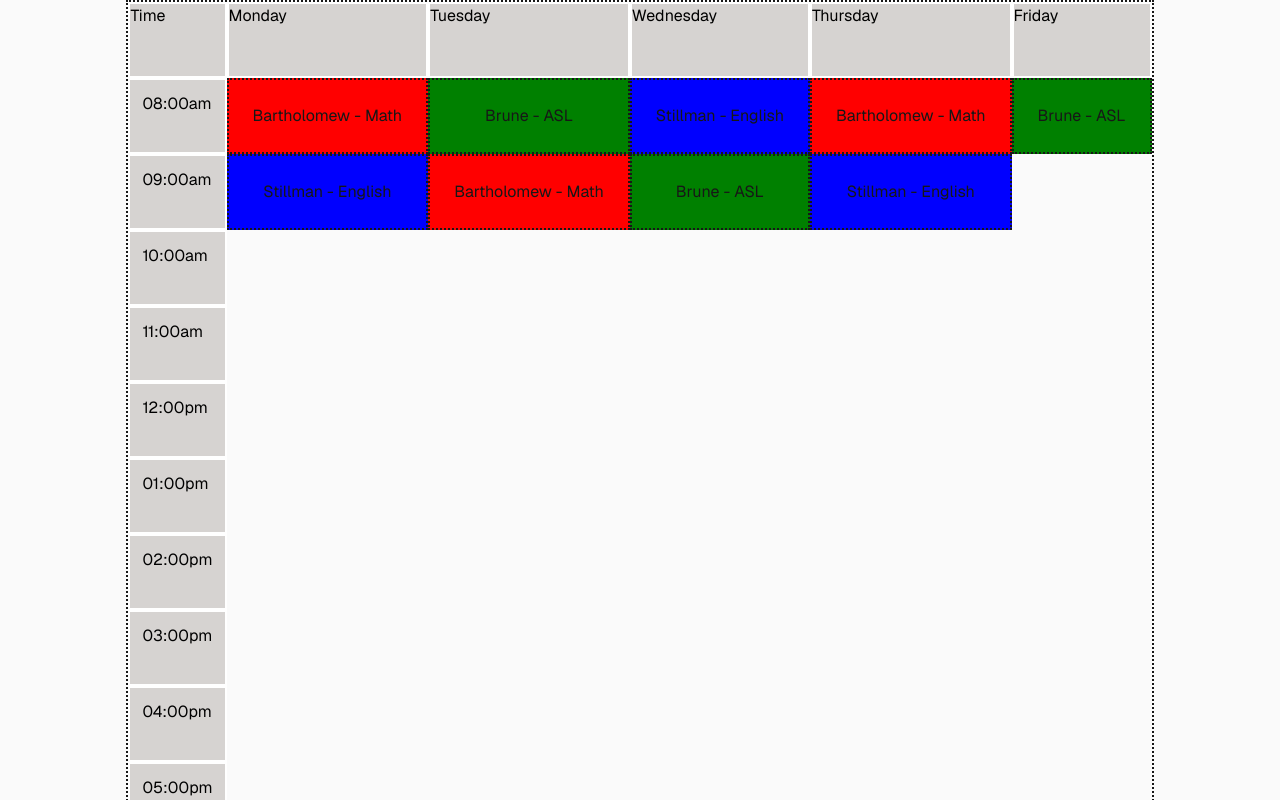
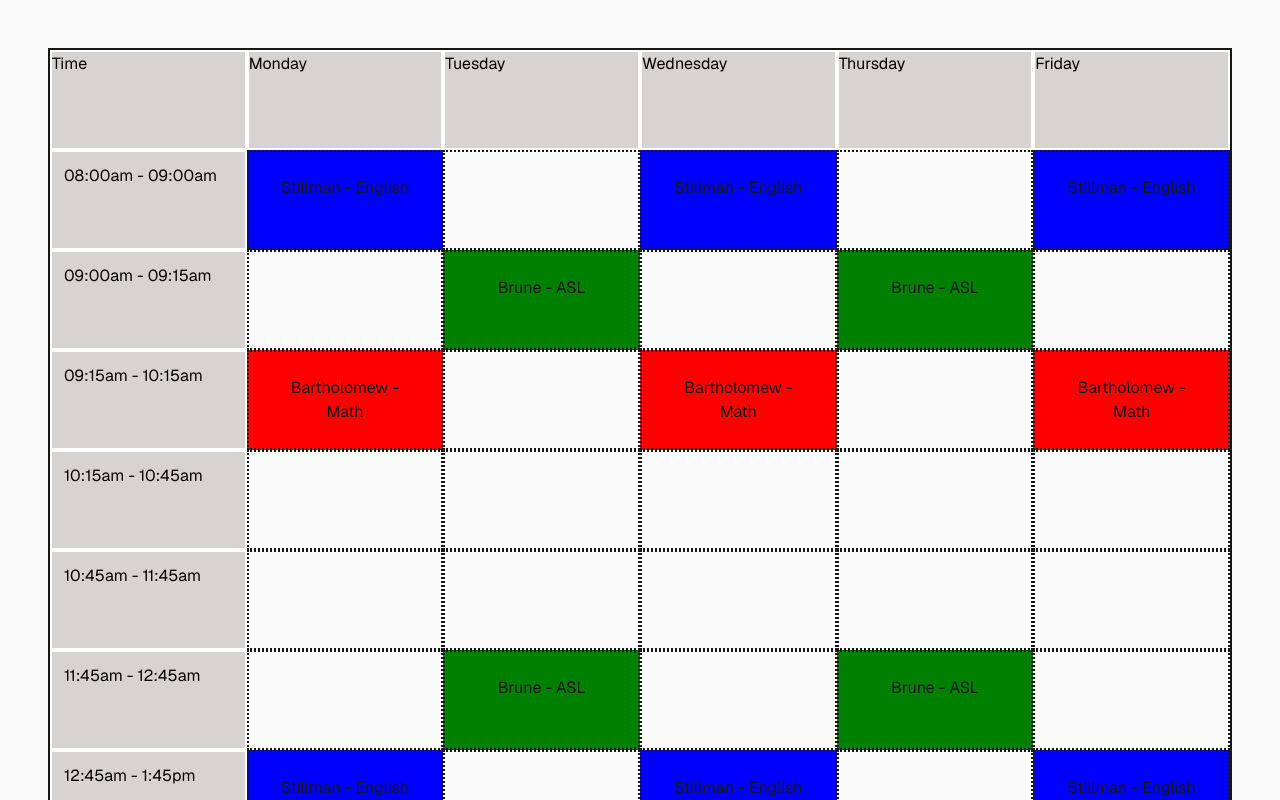
Before and after one commit to ShadowArcher289/stp-scheduler, a Next.js app in the folder stp-scheduler-frontend/: page / in a window 1280 px wide. Shown: the top 800 px of the page. Built offline with nearby package versions, Linux system fonts and the light colour scheme.

Commit message:
updated .json file format and implemented the schedule to place items in individual timeslots. Bug: each item can only be in one timeslot, which would mean only one teacher teaching at a given time which does not make sense

```diff
--- a/stp-scheduler-frontend/app/page.tsx
+++ b/stp-scheduler-frontend/app/page.tsx
@@ -1,7 +1,7 @@
 import localData from "../data/SchedulerData.json";
 import Section from "./sectionCard"
 
-const times = [
+const times = [ // unused
     { id: 0, hour: '08', timeOfDay: "am"},
     { id: 1, hour: '09', timeOfDay: "am"},
     { id: 2, hour: '10', timeOfDay: "am"},
@@ -12,15 +12,45 @@ const times = [
     { id: 7, hour: '03', timeOfDay: "pm"},
     { id: 8, hour: '04', timeOfDay: "pm"},
     { id: 9, hour: '05', timeOfDay: "pm"},
-  ]
+  ];
+
+  /**
+   * The number of sections in the grid.
+   */
+  var SectionCount = localData.sections.length;
+
+  /**
+   * Converts time from military time(ex: 13:00) to civilian time(ex: 1:00pm)
+   * @param time string
+   * @returns string
+   */
+  function militaryToCivilianTime(time: string): string{
+    var splitTime = time.split(":");
+    var suffix = "am";
+    if(parseInt(splitTime[0]) > 12){
+      splitTime[0] = (parseInt(splitTime[0]) - 12).toString();
+      suffix = "pm";
+    }
+    return splitTime.join(":") + suffix;
+  }
+
+  /**
+   * Returns the number of empty spaces in the grid.
+   * @returns number
+   */
+  function getEmptySpacesCount(): number{
+    return 41 - SectionCount;
+  }
 
 export default function Home() {
+  SectionCount = localData.sections.length;
   return (
     // table to put all the sections in the day
     // Sections to put in each table that require data to display
-    <section className="flex min-h-screen items-center justify-center bg-zinc-50 font-sans dark:bg-black">
-      <div id="schedule" className="grid grid-cols-[1fr,2fr,2fr,2fr,2fr,2fr] grid-rows-10 grid-flow-dense w-auto border-2 border-dotted">
+    <section className="flex min-h-screen items-center justify-center p-12 bg-zinc-50 font-sans dark:bg-black">
+      <div id="schedule" className="grid grid-cols-6 grid-rows-12 grid-flow-dense w-auto border-2 border-solid">
 
+        {/* Headers */}
         <h4 className="col-start-1 col-span-1 bg-stone-300 text-black border-2 border-white">Time</h4>
         <h4 className="col-start-2 col-span-1 bg-stone-300 text-black border-2 border-white">Monday</h4>
         <h4 className="col-start-3 col-span-1 bg-stone-300 text-black border-2 border-white">Tuesday</h4>
@@ -28,79 +58,19 @@ export default function Home() {
         <h4 className="col-start-5 col-span-1 bg-stone-300 text-black border-2 border-white">Thursday</h4>
         <h4 className="col-start-6 col-span-1 bg-stone-300 text-black border-2 border-white">Friday</h4>
 
-        {times.map(time => (
-          <div key={time.id} className="p-3 col-start-1 col-span-1 bg-stone-300 text-black border-2 border-white">{time.hour}:00{time.timeOfDay}</div>
+        {/* Fill in the time on the left */}
+        {localData.timeBlock.map(time => (
+          <div key={time.id} className="p-3 col-start-1 col-span-1 bg-stone-300 text-black border-2 border-white">{militaryToCivilianTime(time.start)} - {militaryToCivilianTime(time.end)}</div>
         ))}
-        {/* <div className="col-start-1 col-span-1">8:00am</div>
-        <div className="col-start-1 col-span-1">9:00am</div>
-        <div className="col-start-1 col-span-1">10:00am</div>
-        <div className="col-start-1 col-span-1">11:00am</div>
-        <div className="col-start-1 col-span-1">12:00am</div>
-        <div className="col-start-1 col-span-1">1:00pm</div>
-        <div className="col-start-1 col-span-1">2:00pm</div>
-        <div className="col-start-1 col-span-1">3:00pm</div>
-        <div className="col-start-1 col-span-1">4:00pm</div>
-        <div className="col-start-1 col-span-1">5:00pm</div> */}
 
+        {/* Fill in sections */}
         {localData.sections.map((section, index) => (
           <Section key={index} id={section.id} subject={section.subject} level={section.level} timeBlockId={section.timeBlockId} days={section.days} studentIds={section.studentIds} teacherId={section.teacherId}></Section>
         ))}
 
-        {/*
-        <div className="col-start-2 col-span-1">8:00am</div>
-        <div className="col-start-2 col-span-1">9:00am</div>
-        <div className="col-start-2 col-span-1">10:00am</div>
-        <div className="col-start-2 col-span-1">11:00am</div>
-        <div className="col-start-2 col-span-1">12:00am</div>
-        <div className="col-start-2 col-span-1">1:00pm</div>
-        <div className="col-start-2 col-span-1">2:00pm</div>
-        <div className="col-start-2 col-span-1">3:00pm</div>
-        <div className="col-start-2 col-span-1">4:00pm</div>
-        <div className="col-start-2 col-span-1">5:00pm</div>
-
-        <div className="col-start-3 col-span-1">8:00am</div>
-        <div className="col-start-3 col-span-1">9:00am</div>
-        <div className="col-start-3 col-span-1">10:00am</div>
-        <div className="col-start-3 col-span-1">11:00am</div>
-        <div className="col-start-3 col-span-1">12:00am</div>
-        <div className="col-start-3 col-span-1">1:00pm</div>
-        <div className="col-start-3 col-span-1">2:00pm</div>
-        <div className="col-start-3 col-span-1">3:00pm</div>
-        <div className="col-start-3 col-span-1">4:00pm</div>
-        <div className="col-start-3 col-span-1">5:00pm</div>
-
-        <div className="col-start-4 col-span-1">8:00am</div>
-        <div className="col-start-4 col-span-1">9:00am</div>
-        <div className="col-start-4 col-span-1">10:00am</div>
-        <div className="col-start-4 col-span-1">11:00am</div>
-        <div className="col-start-4 col-span-1">12:00am</div>
-        <div className="col-start-4 col-span-1">1:00pm</div>
-        <div className="col-start-4 col-span-1">2:00pm</div>
-        <div className="col-start-4 col-span-1">3:00pm</div>
-        <div className="col-start-4 col-span-1">4:00pm</div>
-        <div className="col-start-4 col-span-1">5:00pm</div>
-
-        <div className="col-start-5 col-span-1">8:00am</div>
-        <div className="col-start-5 col-span-1">9:00am</div>
-        <div className="col-start-5 col-span-1">10:00am</div>
-        <div className="col-start-5 col-span-1">11:00am</div>
-        <div className="col-start-5 col-span-1">12:00am</div>
-        <div className="col-start-5 col-span-1">1:00pm</div>
-        <div className="col-start-5 col-span-1">2:00pm</div>
-        <div className="col-start-5 col-span-1">3:00pm</div>
-        <div className="col-start-5 col-span-1">4:00pm</div>
-        <div className="col-start-5 col-span-1">5:00pm</div>
-
-        <div className="col-start-6 col-span-1">8:00am</div>
-        <div className="col-start-6 col-span-1">9:00am</div>
-        <div className="col-start-6 col-span-1">10:00am</div>
-        <div className="col-start-6 col-span-1">11:00am</div>
-        <div className="col-start-6 col-span-1">12:00am</div>
-        <div className="col-start-6 col-span-1">1:00pm</div>
-        <div className="col-start-6 col-span-1">2:00pm</div>
-        <div className="col-start-6 col-span-1">3:00pm</div>
-        <div className="col-start-6 col-span-1">4:00pm</div>
-        <div className="col-start-6 col-span-1">5:00pm</div> */}
+        {Array.from({ length: getEmptySpacesCount() }, (_, index) => (
+          <div key={index} className="col-span-1 row-span-1 border-2 border-dotted p-6 text-center"></div>
+        ))}
       </div>
 
     </section>
--- a/stp-scheduler-frontend/app/sectionCard.tsx
+++ b/stp-scheduler-frontend/app/sectionCard.tsx
@@ -1,3 +1,4 @@
+import { time } from "console";
 import localData from "../data/SchedulerData.json";
 
 interface SectionProps {
@@ -5,11 +6,16 @@ interface SectionProps {
     subject: string,
     level: string,
     timeBlockId: number,
-    days: string,
+    days: string[],
     studentIds: Array<number>,
     teacherId: number
 }
 
+/**
+ * returns a background color based on the subject of the section
+ * @param subject string
+ * @returns string "valid css color"
+ */
 function getBackgroundColor(subject: string){
     switch (subject.toLowerCase()) {
         case "math":
@@ -24,6 +30,46 @@ function getBackgroundColor(subject: string){
     }
 }
 
+/**
+ * Returns the column number that corresponds to a given day
+ * @param day string (ex: 'M' for Monday, 'W' for Wednesday, 'R' for Thursday)
+ * @returns number
+ */
+function getStartColumn(day: string): number{
+    var column = 7; // the default column is, column 7, the buffer
+
+    switch (day) { // set the column based on the given day
+        case "M":
+            column = 2;
+            break;
+        case "T":
+            column = 3;
+            break;
+        case "W":
+            column = 4;
+            break;
+        case "R":
+            column = 5;
+            break;
+        case "F":
+            column = 6;
+            break;
+        default:
+            console.log("getStartColumn in sectionCard.tsx: failed to calculate column");
+            break;
+    }
+    return column;
+}
+
+/**
+ * Returns the respective row number for a given timeBlock.
+ * @param timeBlockId id of the timeBlock for a given section
+ * @returns number
+ */
+function getStartRow(timeBlockId: number){
+    return timeBlockId + 2;
+}
+
 export default function Section({
     id,
     subject,
@@ -34,13 +80,22 @@ export default function Section({
     teacherId
 }: SectionProps){
     return(
+        <>
+            {days.map((day: string, index) => (
                 <div
+                    key={index}
                     className="col-span-1 row-span-1 border-2 border-dotted p-6 text-center"
                     style={{
-                backgroundColor: getBackgroundColor(subject)
+                        backgroundColor: getBackgroundColor(subject),
+                        gridColumnStart: getStartColumn(day),
+                        gridColumnEnd: `span 1`,
+                        gridRowStart: getStartRow(timeBlockId),
+                        gridRowEnd: `span 1`
                     }}
                 >
                     {localData.teachers[teacherId].name} - {subject}
                 </div>
+            ))}
+        </>
     );
 }
--- a/stp-scheduler-frontend/data/SchedulerData.json
+++ b/stp-scheduler-frontend/data/SchedulerData.json
@@ -1,14 +1,14 @@
 {
     "sections":[
-        {"id": 0, "subject": "Math", "level": "intermediate", "timeBlockId": 0, "days": "MWF", "studentIds": [0,4,5,7,6,3], "teacherId": 0},
-        {"id": 1, "subject": "ASL", "level": "intermediate", "timeBlockId": 2, "days": "MWF", "studentIds": [0,4,5,7,6,3], "teacherId": 2},
-        {"id": 2, "subject": "English", "level": "intermediate", "timeBlockId": 1, "days": "MWF", "studentIds": [0,4,5,7,6,3], "teacherId": 1},
-        {"id": 3, "subject": "Math", "level": "intermediate", "timeBlockId": 0, "days": "MWF", "studentIds": [0,4,5,7,6,3], "teacherId": 0},
-        {"id": 4, "subject": "ASL", "level": "intermediate", "timeBlockId": 2, "days": "MWF", "studentIds": [0,4,5,7,6,3], "teacherId": 2},
-        {"id": 5, "subject": "English", "level": "intermediate", "timeBlockId": 1, "days": "MWF", "studentIds": [0,4,5,7,6,3], "teacherId": 1},
-        {"id": 6, "subject": "Math", "level": "intermediate", "timeBlockId": 0, "days": "MWF", "studentIds": [0,4,5,7,6,3], "teacherId": 0},
-        {"id": 7, "subject": "ASL", "level": "intermediate", "timeBlockId": 2, "days": "MWF", "studentIds": [0,4,5,7,6,3], "teacherId": 2},
-        {"id": 8, "subject": "English", "level": "intermediate", "timeBlockId": 1, "days": "MWF", "studentIds": [0,4,5,7,6,3], "teacherId": 1}
+        {"id": 0, "subject": "Math", "level": "intermediate", "timeBlockId": 0, "days": ["M", "W", "F"], "studentIds": [0,4,5,7,6,3], "teacherId": 0},
+        {"id": 1, "subject": "ASL", "level": "intermediate", "timeBlockId": 1, "days": ["T", "R"], "studentIds": [0,4,5,7,6,3], "teacherId": 2},
+        {"id": 2, "subject": "English", "level": "intermediate", "timeBlockId": 0, "days": ["M", "W", "F"], "studentIds": [0,4,5,7,6,3], "teacherId": 1},
+        {"id": 3, "subject": "Math", "level": "intermediate", "timeBlockId": 2, "days": ["M", "W", "F"], "studentIds": [0,4,5,7,6,3], "teacherId": 0},
+        {"id": 4, "subject": "ASL", "level": "intermediate", "timeBlockId": 5, "days": ["T", "R"], "studentIds": [0,4,5,7,6,3], "teacherId": 2},
+        {"id": 5, "subject": "English", "level": "intermediate", "timeBlockId": 6, "days": ["M", "W", "F"], "studentIds": [0,4,5,7,6,3], "teacherId": 1},
+        {"id": 6, "subject": "Math", "level": "intermediate", "timeBlockId": 7, "days": ["R"], "studentIds": [0,4,5,7,6,3], "teacherId": 0},
+        {"id": 7, "subject": "ASL", "level": "intermediate", "timeBlockId": 8, "days": ["M", "W", "F"], "studentIds": [0,4,5,7,6,3], "teacherId": 2},
+        {"id": 8, "subject": "English", "level": "intermediate", "timeBlockId": 9, "days": ["M", "W", "F"], "studentIds": [0,4,5,7,6,3], "teacherId": 1}
     ],
     "students":[
         {"id": 0, "name": "Bob", "subject_rankings": {"math": 2, "english": 8, "asl": 4}, "sectionIds": [0,2,1,6,3]},
@@ -21,9 +21,16 @@
         {"id": 2, "name": "Brune", "subjects": {"reading": 1, "math": 1, "asl": -1}, "sectionIds": [0,7,1,6,3], "is_mentor": true}
     ],
     "timeBlock":[
-        {"id": 0, "start": "08:00", "end": "09:15"},
-        {"id": 1, "start": "10:15", "end": "10:45"},
-        {"id": 2, "start": "10:45", "end": "11:45"},
-        {"id": 3, "start": "14:00", "end": "15:00"}
+        {"id": 0, "start": "08:00", "end": "09:00"},
+        {"id": 1, "start": "09:00", "end": "09:15"},
+        {"id": 2, "start": "09:15", "end": "10:15"},
+        {"id": 3, "start": "10:15", "end": "10:45"},
+        {"id": 4, "start": "10:45", "end": "11:45"},
+        {"id": 5, "start": "11:45", "end": "12:45"},
+        {"id": 6, "start": "12:45", "end": "13:45"},
+        {"id": 7, "start": "13:45", "end": "14:00"},
+        {"id": 8, "start": "14:00", "end": "15:00"},
+        {"id": 9, "start": "15:00", "end": "15:30"},
+        {"id": 10, "start": "15:30", "end": "16:30"}
     ]
 }
```
Lines whose indentation alone changed are shown as unchanged.
